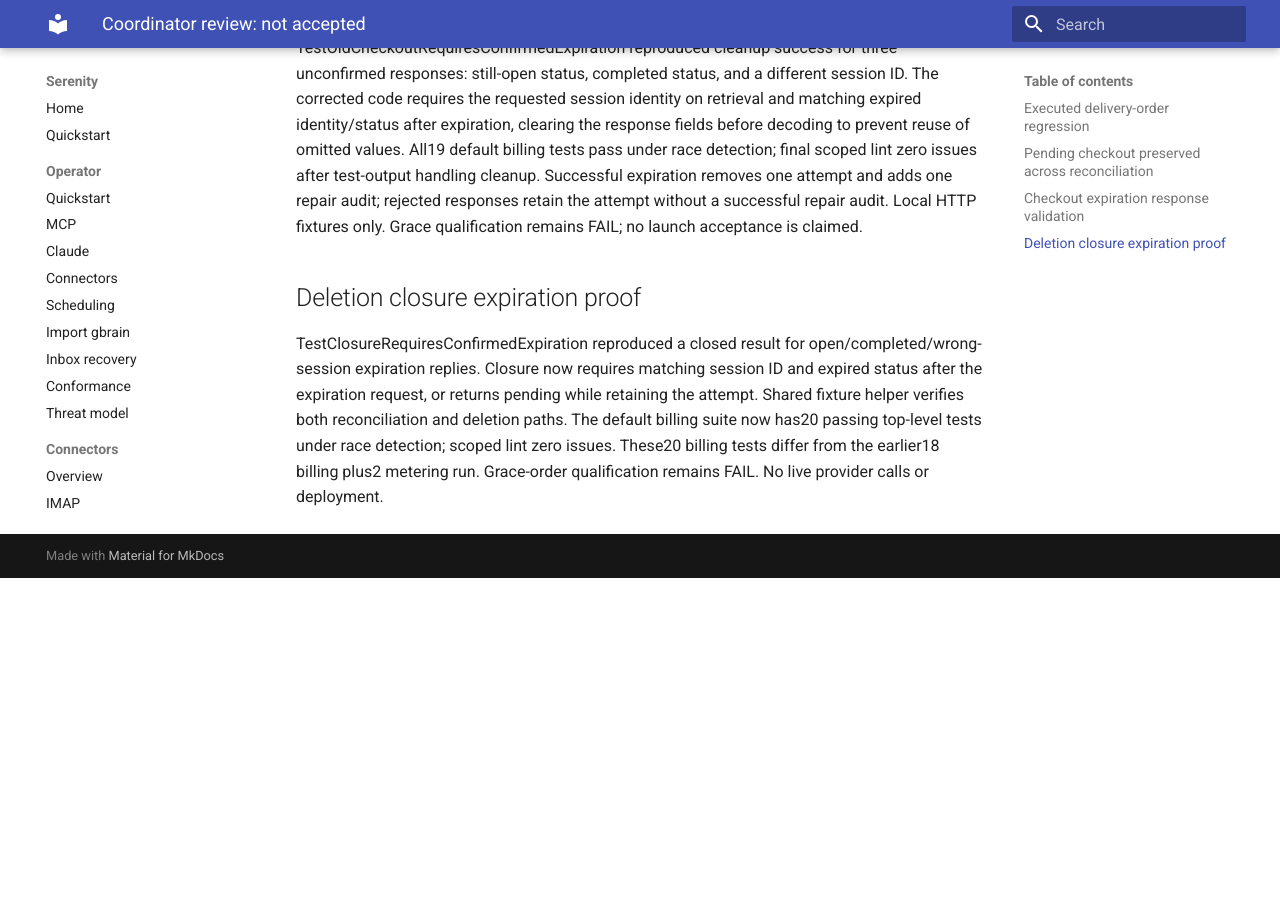
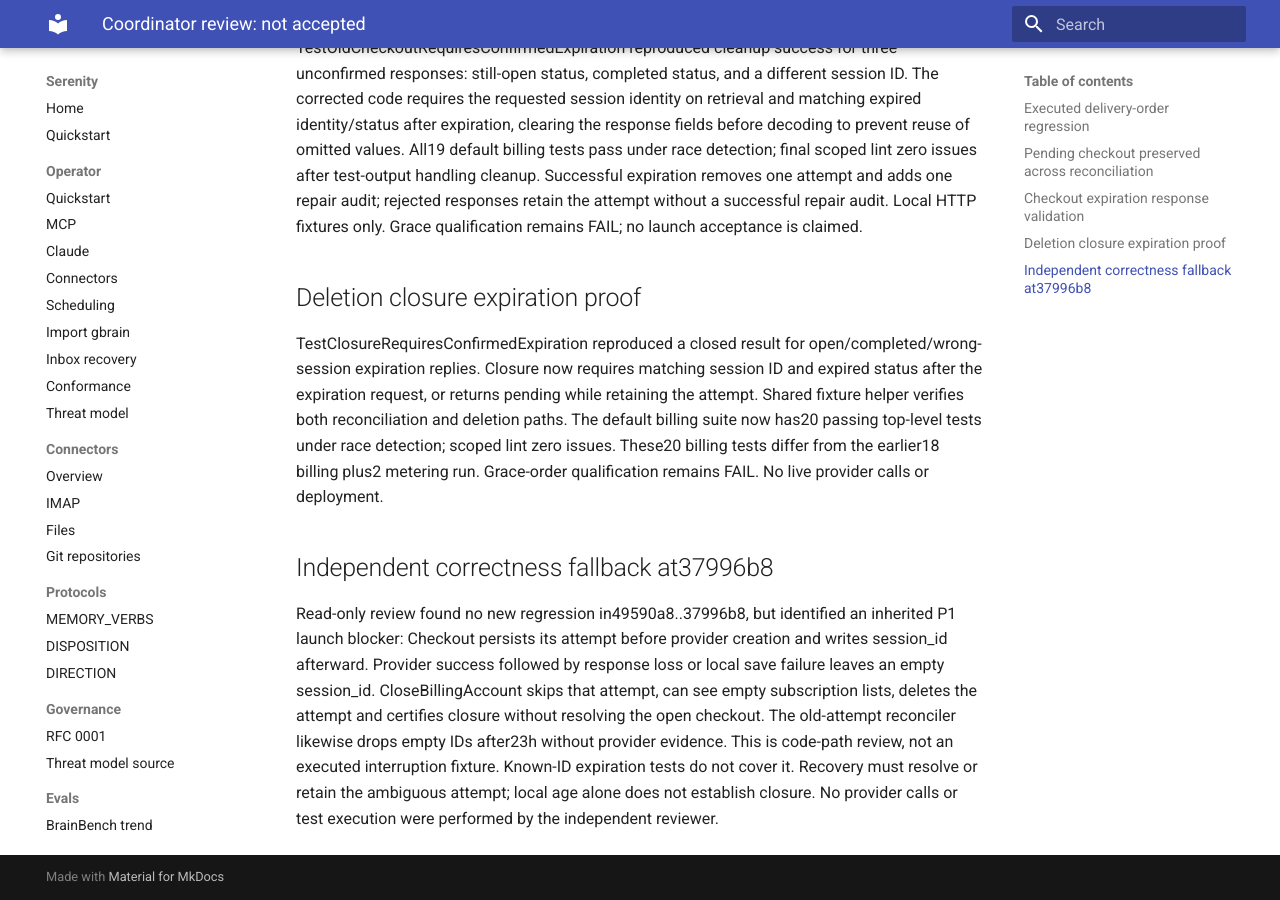
Before and after one commit to sirerun/serenity, an MkDocs documentation site: the page built from docs/launch/evidence/T23.47/coordinator-review.md, in a window 1280 px wide and 900 px high, scrolled down 1691 px. Built offline with MkDocs 1.6.1 and Material for MkDocs 9.7.7, drawn with Linux system fonts in a browser that asks for light colours; before the commit the page ends 2269 px from its top, so only the background shows below that.

Commit message:
Record independent review of ambiguous checkout recovery

```diff
--- a/docs/launch/evidence/T23.47/coordinator-review.md
+++ b/docs/launch/evidence/T23.47/coordinator-review.md
@@ -32,3 +32,7 @@
 ## Deletion closure expiration proof
 
 TestClosureRequiresConfirmedExpiration reproduced a closed result for open/completed/wrong-session expiration replies. Closure now requires matching session ID and expired status after the expiration request, or returns pending while retaining the attempt. Shared fixture helper verifies both reconciliation and deletion paths. The default billing suite now has20 passing top-level tests under race detection; scoped lint zero issues. These20 billing tests differ from the earlier18 billing plus2 metering run. Grace-order qualification remains FAIL. No live provider calls or deployment.
+
+## Independent correctness fallback at37996b8
+
+Read-only review found no new regression in49590a8..37996b8, but identified an inherited P1 launch blocker: Checkout persists its attempt before provider creation and writes session_id afterward. Provider success followed by response loss or local save failure leaves an empty session_id. CloseBillingAccount skips that attempt, can see empty subscription lists, deletes the attempt and certifies closure without resolving the open checkout. The old-attempt reconciler likewise drops empty IDs after23h without provider evidence. This is code-path review, not an executed interruption fixture. Known-ID expiration tests do not cover it. Recovery must resolve or retain the ambiguous attempt; local age alone does not establish closure. No provider calls or test execution were performed by the independent reviewer.
```
